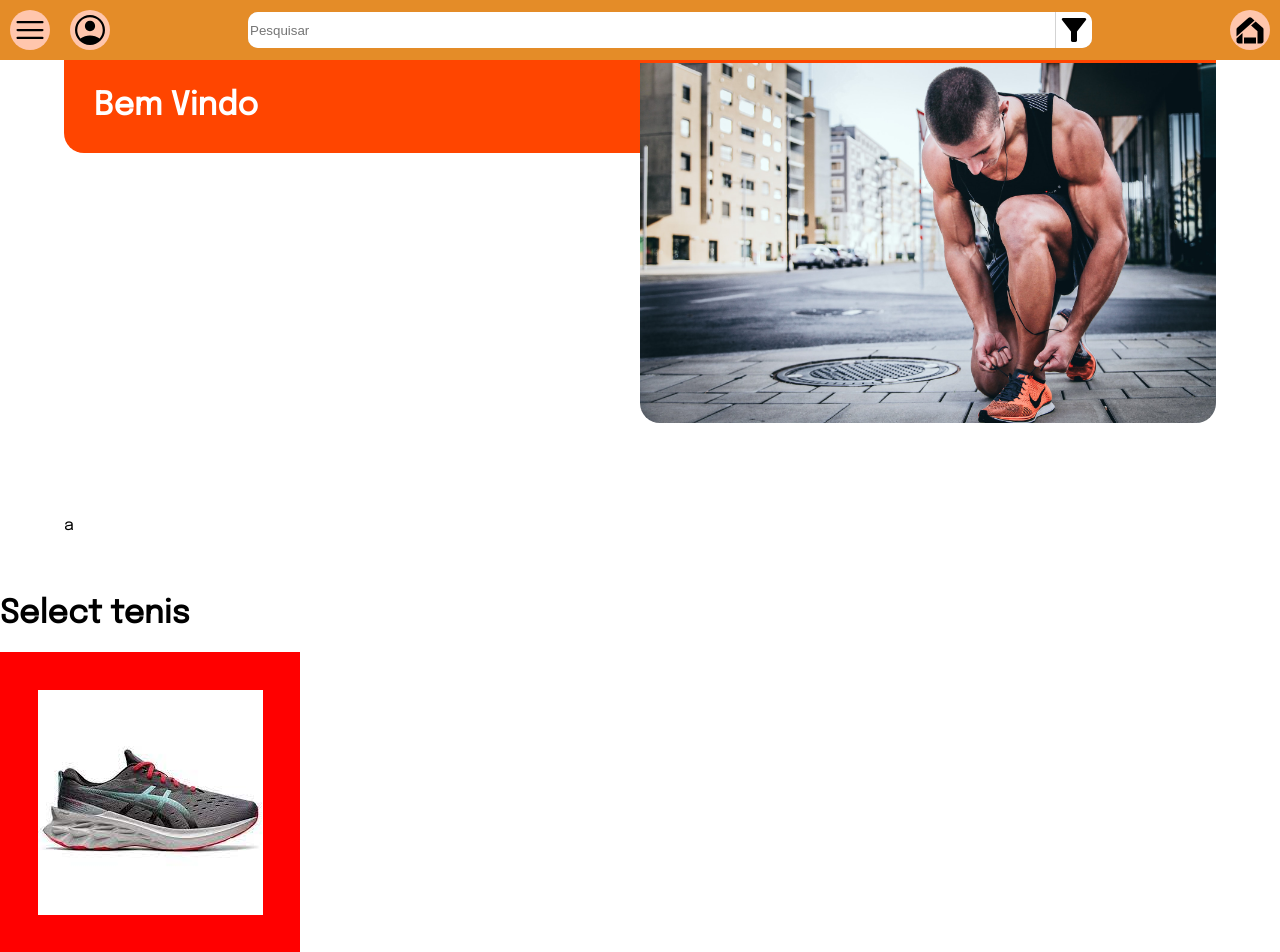
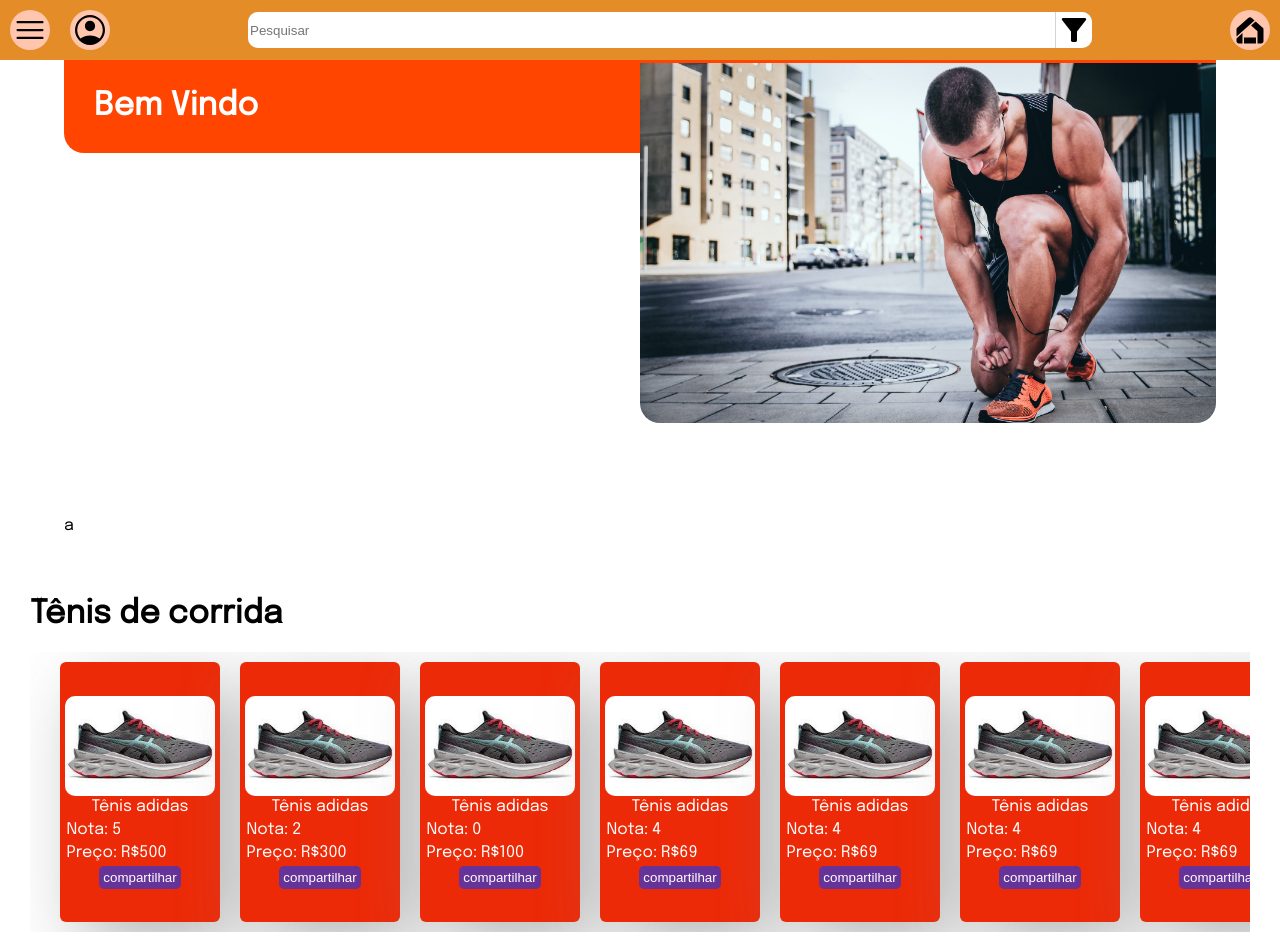
Before and after one commit to BluF0x/TCC, a React (Vite) app: page / in a window 1280 px wide. Shown: the top 952 px of the page. Built offline with nearby package versions, Linux system fonts and the light colour scheme.

Commit message:
feito os cards dos Tenis

```diff
--- a/src/App.jsx
+++ b/src/App.jsx
@@ -17,10 +17,22 @@ function App() {
         <div className='tela-bem-vindo'>
           <TelaBemVindo />
         </div>
-        <SelectTenis >
-          <ItemTenis></ItemTenis>
-          <ItemTenis></ItemTenis>
-          <ItemTenis></ItemTenis>
+        <SelectTenis titulo="Tênis de corrida">
+          <ItemTenis price={500} desc="Tênis adidas " review={5} />
+          <ItemTenis price={300} desc="Tênis adidas " review={2} />
+          <ItemTenis price={100} desc="Tênis adidas " review={0} />
+          <ItemTenis price={69} desc="Tênis adidas " review={4} />
+          <ItemTenis price={69} desc="Tênis adidas " review={4} />
+          <ItemTenis price={69} desc="Tênis adidas " review={4} />
+          <ItemTenis price={69} desc="Tênis adidas " review={4} />
+          <ItemTenis price={69} desc="Tênis adidas " review={4} />
+          <ItemTenis price={69} desc="Tênis adidas " review={4} />
+          <ItemTenis price={69} desc="Tênis adidas " review={4} />
+          <ItemTenis price={69} desc="Tênis adidas " review={4} />
+          <ItemTenis price={69} desc="Tênis adidas " review={4} />
+          <ItemTenis price={69} desc="Tênis adidas " review={4} />
+          <ItemTenis price={69} desc="Tênis adidas " review={4} />
+          <ItemTenis price={69} desc="Tênis adidas " review={4} />
         </SelectTenis>
       </div>
     </div>
--- a/src/componentes/ItemTenis/ItemTenis.jsx
+++ b/src/componentes/ItemTenis/ItemTenis.jsx
@@ -1,12 +1,22 @@
 import React from "react";
-import tenis from '../../assets/imgs/tenis_placeholder.jpeg'
+import tenis from '../../assets/imgs/tenis_placeholder.jpeg';
 import "./item-tenis.css";
 
-function ItemTenis() {
+function ItemTenis(props) {
     return (
         <div className="item-tenis">
+            <img id="image-tenis" src={tenis}></img>
 
-            <img id="image-tenis" src={tenis}></img>
+                <span className="propriedade-tenis" id="desc">
+                    {props.desc}
+                </span>
+                <span className="propriedade-tenis left">
+                    Nota: {props.review}
+                </span>
+                <span className="propriedade-tenis left" id="preço">
+                    Preço: R${props.price}
+                </span>
+            <span><button className="compartilhar">compartilhar</button></span>
         </div>
     )
 }
--- a/src/componentes/ItemTenis/item-tenis.css
+++ b/src/componentes/ItemTenis/item-tenis.css
@@ -1,14 +1,73 @@
 .item-tenis {
-    background-color: red;
+    background-color: var(--cor-contraste);
     position: relative;
     width: 50%;
     aspect-ratio: 1/1;
-    display: flex;
     align-items: center;
     justify-content: center;
-    width: 300px;
-    height: 300px;
+
+    display: flex;
+    flex-direction: column;
+    align-items: center;
+    justify-content: center;
+    text-align: center;
+
+    max-width: 200px;
+
+    min-width: 150px;
+    min-height: 250px;
+
+
+    padding: 5px;
+
+    margin: 10px;
+    border-radius: 6px;
+    box-shadow: 19px 25px 73px -3px rgba(148,148,148,0.7);
+
+    transition: transform 300ms;
+    cursor: pointer;
 }
 
+.item-tenis:hover {
+    transform: scale(1.1);
+}
+
+
 #image-tenis {
+    aspect-ratio: 16/9;
+    max-width: 150px;
+    max-height: 120px;
+
+    min-width: 120px;
+    min-height: 100px;
+
+    border-radius: 10px;
+    object-fit: cover;
+
+    align-self: center;
+
 }
+
+.propriedade-tenis {
+    color: white;
+    padding: 1%;
+    margin-bottom: 0.2em;
+}
+
+.left {
+    margin-right: auto;
+}
+
+.compartilhar {
+    color: white;
+    border: none;
+    border-radius: 5px;
+    background-color: rebeccapurple;
+    padding: 4px;
+    transition: 300ms background-color;
+}
+
+.compartilhar:hover {
+    background-color: purple;
+    cursor: pointer;
+}
--- a/src/componentes/SelectTenis/SelectTenis.jsx
+++ b/src/componentes/SelectTenis/SelectTenis.jsx
@@ -5,8 +5,10 @@ function SelectTenis(props) {
 
     return(
         <div className="select-container">
-        <h1>Select tenis</h1>
-            {props.children}
+            <h1>{props.titulo}</h1>
+            <div className="cards">
+                {props.children}
+            </div>
         </div>
     )
 }
--- a/src/componentes/SelectTenis/select-tenis.css
+++ b/src/componentes/SelectTenis/select-tenis.css
@@ -1,3 +1,11 @@
-.item-tenis {
+.select-container {
+    margin: 30px;
+}
+
+.cards {
+    padding-left: 20px;
+
     display: flex;
+    align-items: center;
+    overflow: hidden;
 }
--- a/src/index.css
+++ b/src/index.css
@@ -14,6 +14,8 @@
     --altura-barra-superior: 60px;
     --cor-primaria: #e48c28;
     --cor-secundaria: #FFC6AD;
+    --cor-contraste: rgb(236, 42, 8);
+    --cor-contraste-realce: rgb(157, 24, 0) ;
     --fonte-primaria: 'Epilogue';
     --fonte-primaria-italico: 'Epilogue-Italic';
 }
```
